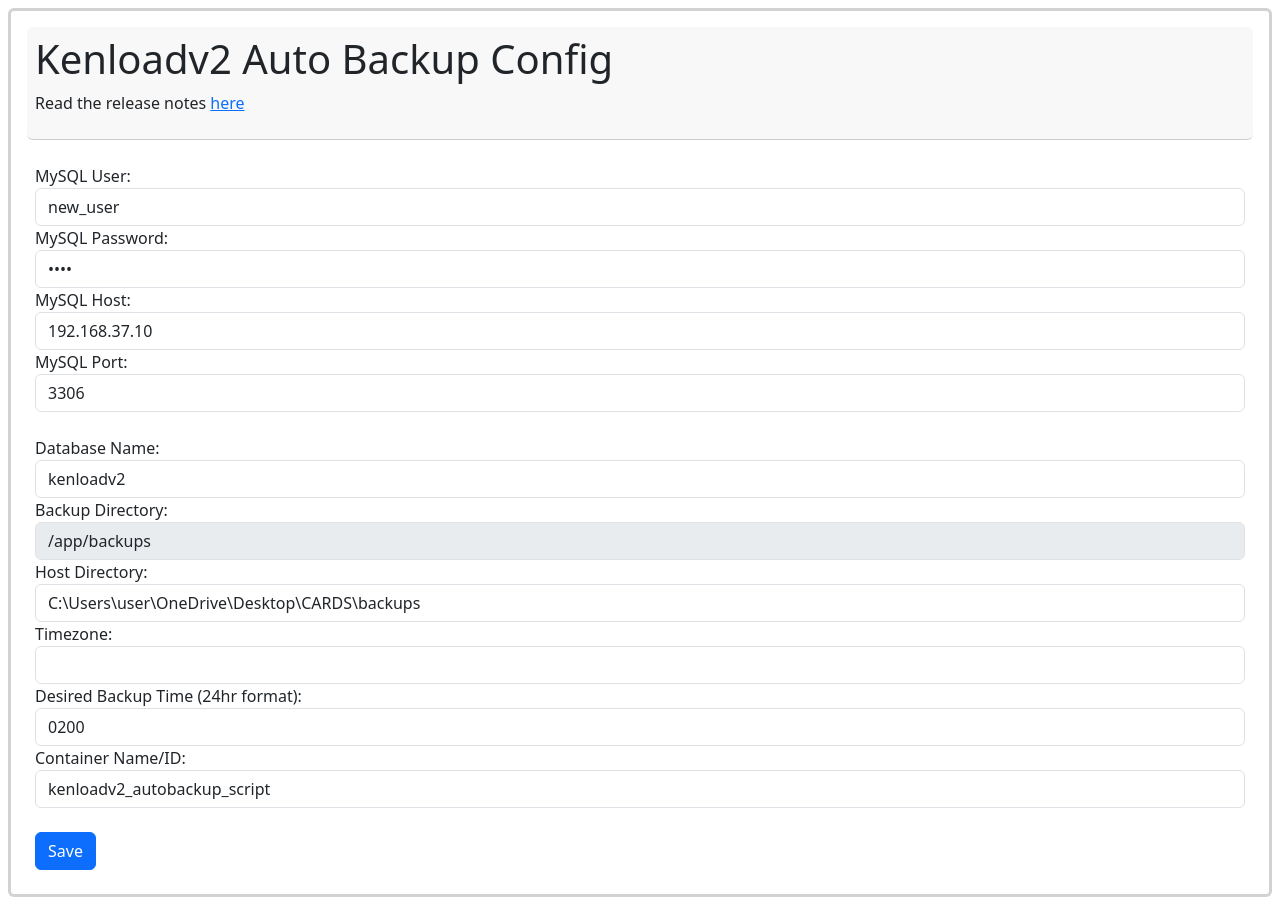
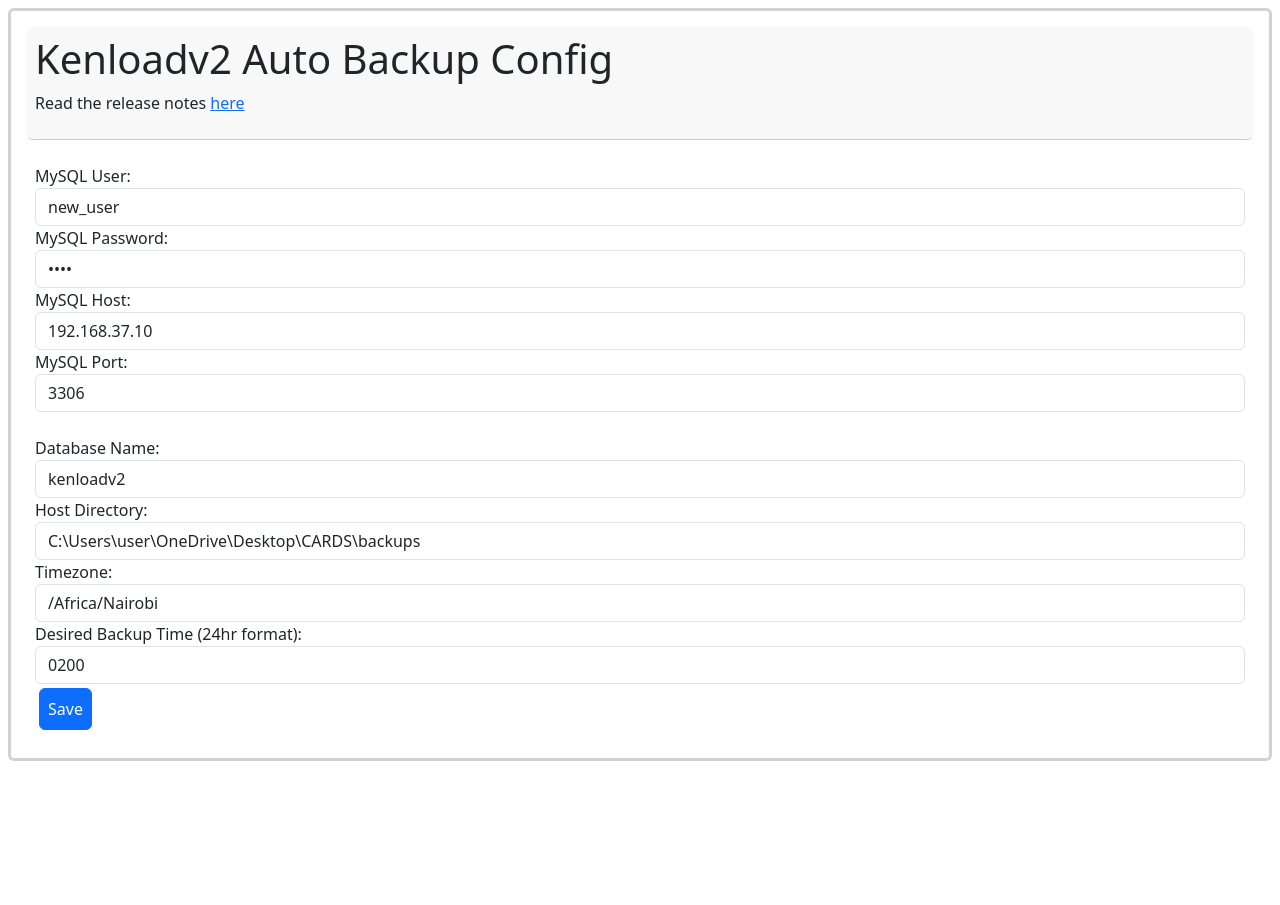
Before and after one commit to SmartSoftwareAcademy/kenloadv2_docker_backup_script, a Flask app: page / in a window 1280 px wide. After the commit the page ends 761 px from the top, so only its background shows below. Run offline with Flask 3, Linux system fonts and the light colour scheme.

Commit message:
Update index.html

```diff
--- a/templates/index.html
+++ b/templates/index.html
@@ -28,17 +28,14 @@
         <input type="text" class="form-control" id="MYSQL_PORT" name="MYSQL_PORT" value="3306" required><br>
         <label for="DATABASE_NAME">Database Name:</label>
         <input type="text" class="form-control" id="DATABASE_NAME" name="DATABASE_NAME" value="kenloadv2" required>
-        <label for="BACKUP_DIR">Backup Directory:</label>
-        <input type="text" class="form-control" id="BACKUP_DIR" name="BACKUP_DIR" value="/app/backups" disabled>
+        <input type="text" class="form-control" id="BACKUP_DIR" name="BACKUP_DIR" value="/app/backups" hidden>
         <label for="HOST_DIR">Host Directory:</label>
         <input type="text" class="form-control" id="HOST_DIR" name="HOST_DIR" value="C:\Users\user\OneDrive\Desktop\CARDS\backups" required>
         <label for="TZ">Timezone:</label>
-        <input type="text" class="form-control" id="TZ" name="TZ" required>
+        <input type="text" class="form-control" id="TZ" name="TZ" value="/Africa/Nairobi" required>
         <label for="DESIRED_BACKUP_TIME">Desired Backup Time (24hr format):</label>
         <input type="text" class="form-control" id="DESIRED_BACKUP_TIME" name="DESIRED_BACKUP_TIME" value="0200" required>
-        <label for="DESIRED_BACKUP_TIME">Container Name/ID:</label>
-        <input type="text" class="form-control" id="CONTAINER_NAME" name="CONTAINER_NAME" value="kenloadv2_autobackup_script" required><br>
-        <input type="submit" class="btn btn-primary" value="Save">
+        <input type="submit" class="btn btn-primary p-2 m-1" value="Save">
       </form>
     </div>
   </div>
```
